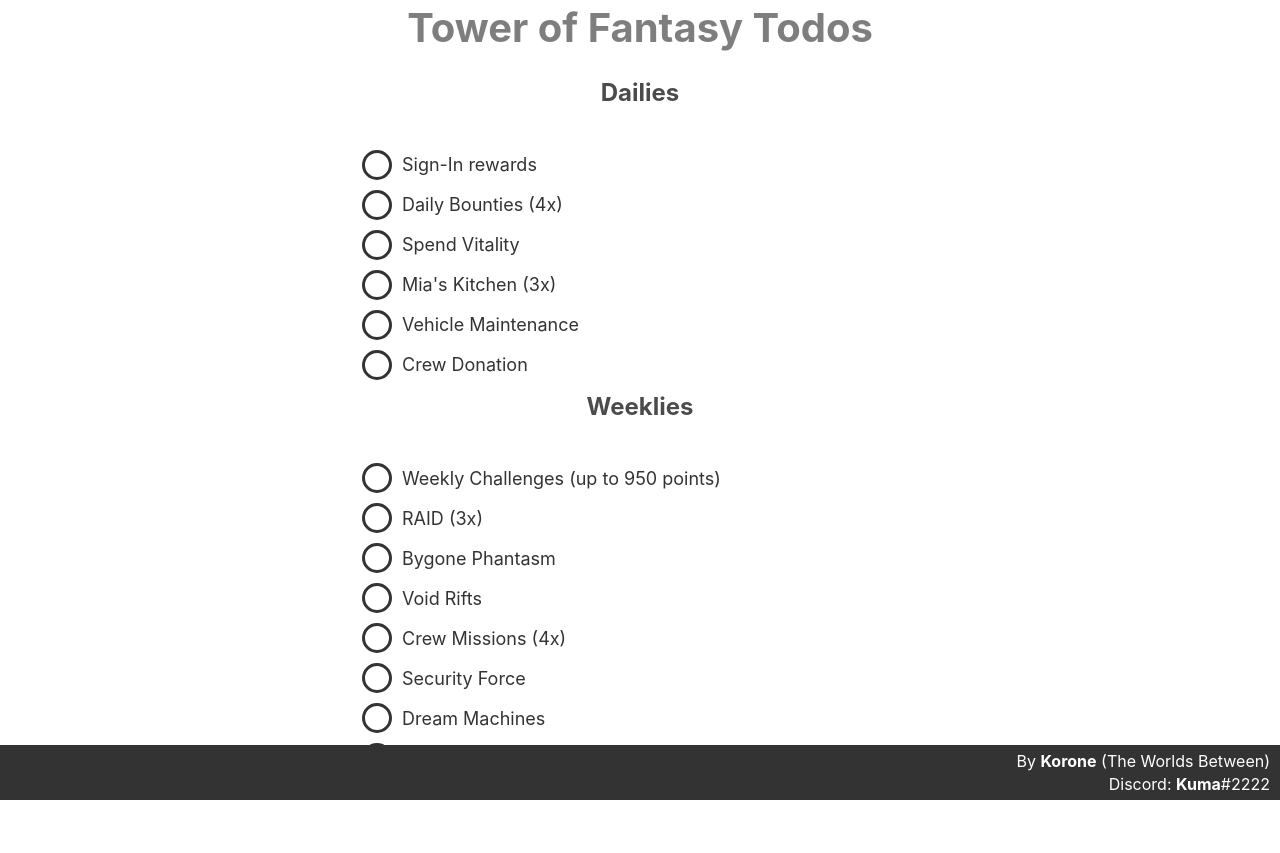
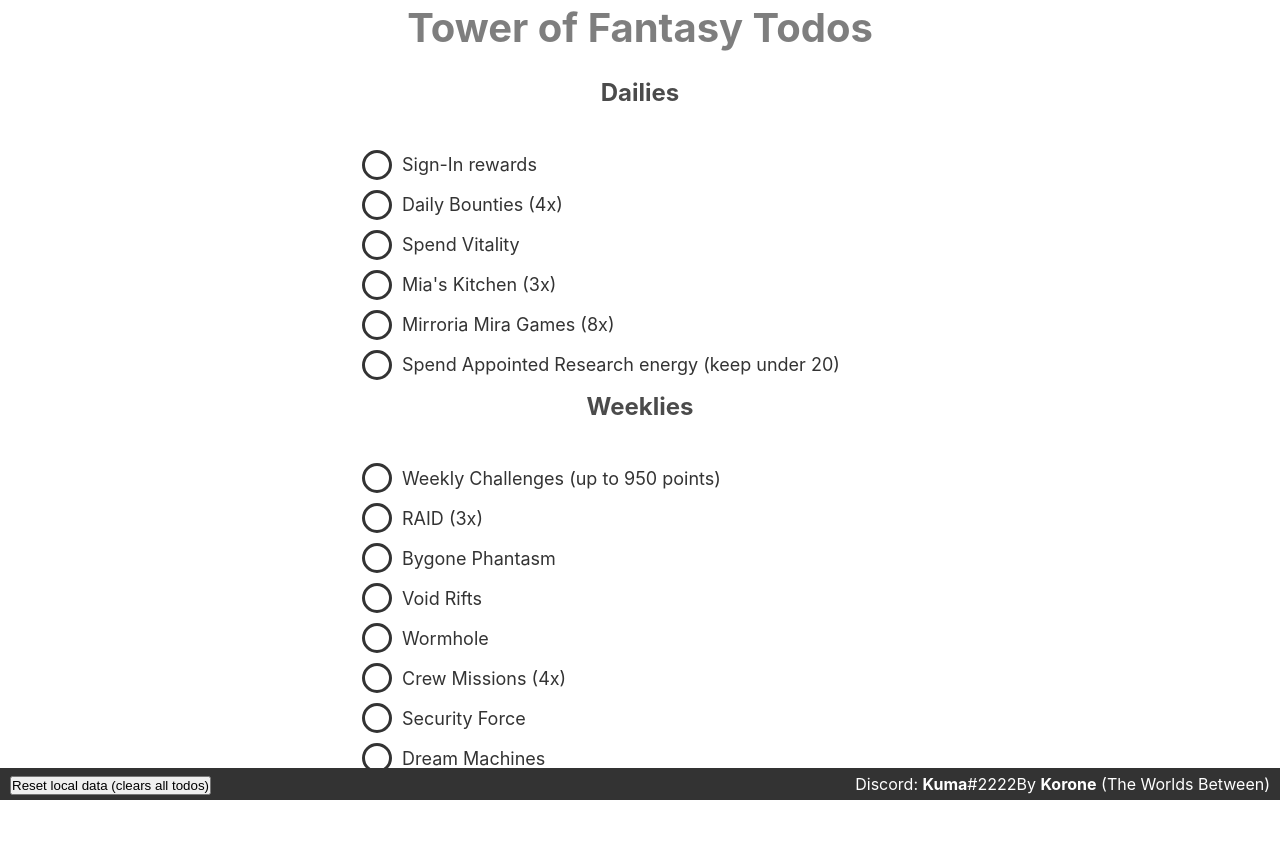
Before and after one commit to edgykuma/edgykuma.github.io, a plain HTML site: page tof-todo.html in a window 1280 px wide. Drawn offline with Linux system fonts and the light colour scheme.

Commit message:
Add new todos; add button to reset localstorage

```diff
--- a/js/tof-todo.js
+++ b/js/tof-todo.js
@@ -1,14 +1,14 @@
 // Version of website
-var SITE_VER = "1.0.0";
+var SITE_VER = "1.0.1";
 
 // Integer mapping for each list
-var TODO_MISC   = 0;
-var TODO_DAILY  = 1;
-var TODO_WEEKLY = 2;
+const TODO_MISC   = 0;
+const TODO_DAILY  = 1;
+const TODO_WEEKLY = 2;
 
 // Array to hold todo list items
 let todoItems = [];
-const DEF__dailyItems = [
+const DEF__dailyItems = [       // LAST ID NO. : 11
     {
         text: 'Sign-In rewards',
         checked: false,
@@ -30,9 +30,14 @@ const DEF__dailyItems = [
         id: 3,
     },
     {
-        text: 'Vehicle Maintenance',
+        text: 'Mirroria Mira Games (8x)',
         checked: false,
-        id: 4,
+        id: 7,
+    },
+    {
+        text: 'Spend Appointed Research energy (keep under 20)',
+        checked: false,
+        id: 8,
     },
     {
         text: 'Crew Donation',
@@ -40,12 +45,32 @@ const DEF__dailyItems = [
         id: 5,
     },
     {
-        text: 'Support Points (cap. 1500)',
+        text: '<b>[Optional]</b> Daily Training (2x)',
+        checked: false,
+        id: 9,
+    },
+    {
+        text: '<b>[Optional]</b> Aesperia Black Market',
+        checked: false,
+        id: 10,
+    },
+    {
+        text: '<b>[Optional]</b> Cetus Island crane machine',
+        checked: false,
+        id: 11,
+    },
+    {
+        text: '<b>[Optional]</b> Vehicle Maintenance',
+        checked: false,
+        id: 4,
+    },
+    {
+        text: '<b>[Optional]</b> Support Points (cap. 1500)',
         checked: false,
         id: 6,
     },
 ];
-const DEF__weeklyItems = [
+const DEF__weeklyItems = [      // LAST ID NO. : 117
     {
         text: 'Weekly Challenges (up to 950 points)',
         checked: false,
@@ -65,6 +90,11 @@ const DEF__weeklyItems = [
         text: 'Void Rifts',
         checked: false,
         id: 103,
+    },
+    {
+        text: 'Wormhole',
+        checked: false,
+        id: 117,
     },
     {
         text: 'Crew Missions (4x)',
@@ -281,7 +311,7 @@ function renderTodo(todo, listNum=TODO_MISC, sync=true) {
         // Clear whitespace from list container if no elements in list are left
         if (todoItems.length === 0 && dailyItems.length === 0 && weeklyItems.length === 0)
             list.innerHTML = '';
-        return;
+        return true;
     }
 
     // Additional string is 'done' if checked, and '' otherwise
@@ -434,6 +464,14 @@ function listClickListener(event, list) {
     }
 }
 
+// Add listener for data reset button
+const resetDataBtn = document.querySelector('.js-reset-data-btn');
+resetDataBtn.addEventListener('click', ()=> {
+    localStorage.clear();
+    window.alert("Local data has been reset! Refreshing page...");
+    location.reload();
+});
+
 // Select entire list
 const list = document.querySelector('.js-todo-list');
 const dailyList = document.querySelector('.js-todo-list-daily');
--- a/style.css
+++ b/style.css
@@ -30,6 +30,8 @@ body {
 
 .r-align {
     text-align: right;
+    display:inline;
+    float: right;
 }
 
 .container {
@@ -211,3 +213,7 @@ li a:hover {
     min-height: 20vh;
     flex-direction: column;
 }
+
+.side-btn {
+    display:inline;
+}
--- a/tof-todo.html
+++ b/tof-todo.html
@@ -27,8 +27,12 @@
 				</form>
                 -->
 			</div>
-		    <script src="js/tof-todo.js"></script>
 		</main>
+        <div class="footer">
+            <button type="button" class="side-btn js-reset-data-btn">Reset local data (clears all todos)</button>
+            <p class="r-align">By <b>Korone</b> (The Worlds Between)</p>
+            <p class="r-align">Discord: <b>Kuma</b>#2222</p>
+        </div>
 
 		<svg>
 			<defs>
@@ -36,9 +40,7 @@
 			<symbol id="delete-icon" viewBox="0 0 448 448"><path d="m224 0c-123.710938 0-224 100.289062-224 224s100.289062 224 224 224 224-100.289062 224-224c-.132812-123.65625-100.34375-223.867188-224-224zm124.449219 325.824219c4.15625 4.015625 5.828125 9.964843 4.363281 15.558593s-5.835938 9.964844-11.429688 11.429688-11.542968-.207031-15.558593-4.363281l-101.824219-101.824219-101.824219 101.824219c-6.277343 6.0625-16.257812 5.976562-22.429687-.195313s-6.257813-16.152344-.195313-22.429687l101.824219-101.824219-101.824219-101.824219c-4.15625-4.015625-5.828125-9.964843-4.363281-15.558593s5.835938-9.964844 11.429688-11.429688 11.542968.207031 15.558593 4.363281l101.824219 101.824219 101.824219-101.824219c6.277343-6.0625 16.257812-5.976562 22.429687.195313s6.257813 16.152344.195313 22.429687l-101.824219 101.824219zm0 0" fill="#D80027"/></symbol>
 			</defs>
 		</svg>
+
+        <script src="js/tof-todo.js"></script>
 	</body>
-    <div class="footer">
-        <p class="r-align">By <b>Korone</b> (The Worlds Between)</p>
-        <p class="r-align">Discord: <b>Kuma</b>#2222</p>
-    </div>
 </html>
```
